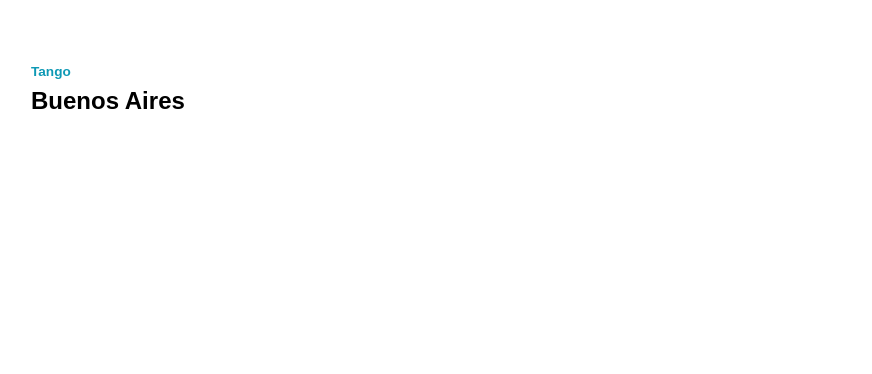
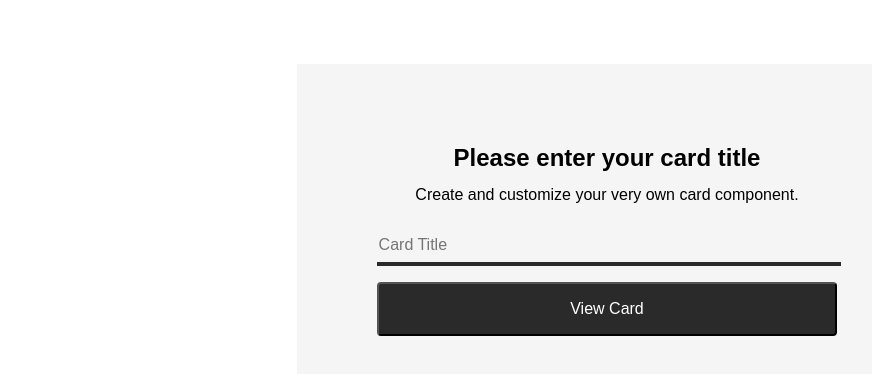
Before and after one commit to leoacosta/react-poster-creator, a React (Create React App) app: page / in a window 1280 px wide. Shown: the top 374 px of the page, without its empty margins (33-905 px from the left). Built offline with nearby package versions, Linux system fonts and the light colour scheme.

Commit message:
Added routing to app

```diff
--- a/package.json
+++ b/package.json
@@ -5,6 +5,7 @@
   "dependencies": {
     "react": "^16.0.0",
     "react-dom": "^16.0.0",
+    "react-router-dom": "^4.2.2",
     "react-scripts": "1.0.14"
   },
   "scripts": {
--- /dev/null
+++ b/src/components/NotFound.js
@@ -0,0 +1,11 @@
+import React from 'react';
+
+const NotFound = ({ location }) => {
+    return (
+        <div>
+            <h3>No match for <code>{location.pathname}</code></h3>
+        </div>
+    )
+}
+
+export default NotFound;
--- a/src/index.js
+++ b/src/index.js
@@ -1,11 +1,26 @@
 import React from 'react';
 import ReactDOM from 'react-dom';
+import { BrowserRouter as Router, Route, Switch } from 'react-router-dom'
 import './index.css';
 import App from './App';
 import CardPicker from './components/CardPicker';
+import NotFound from './components/NotFound';
 import registerServiceWorker from './registerServiceWorker';
 
-ReactDOM.render(<App />, document.getElementById('root'));
+
+const Root = () => {
+    return (
+        <Router>
+            <div>
+                <Switch>
+                    <Route exact path="/" component={CardPicker} />
+                    <Route path="/card/:cardId" component={App} />
+                    <Route component={NotFound} />
+                </Switch>
+            </div>
+        </Router>
+    )
+}
+
+ReactDOM.render(<Root />, document.getElementById('root'));
 registerServiceWorker();
-
-//ReactDOM.render(<CardPicker />, document.getElementById('root'));
```
